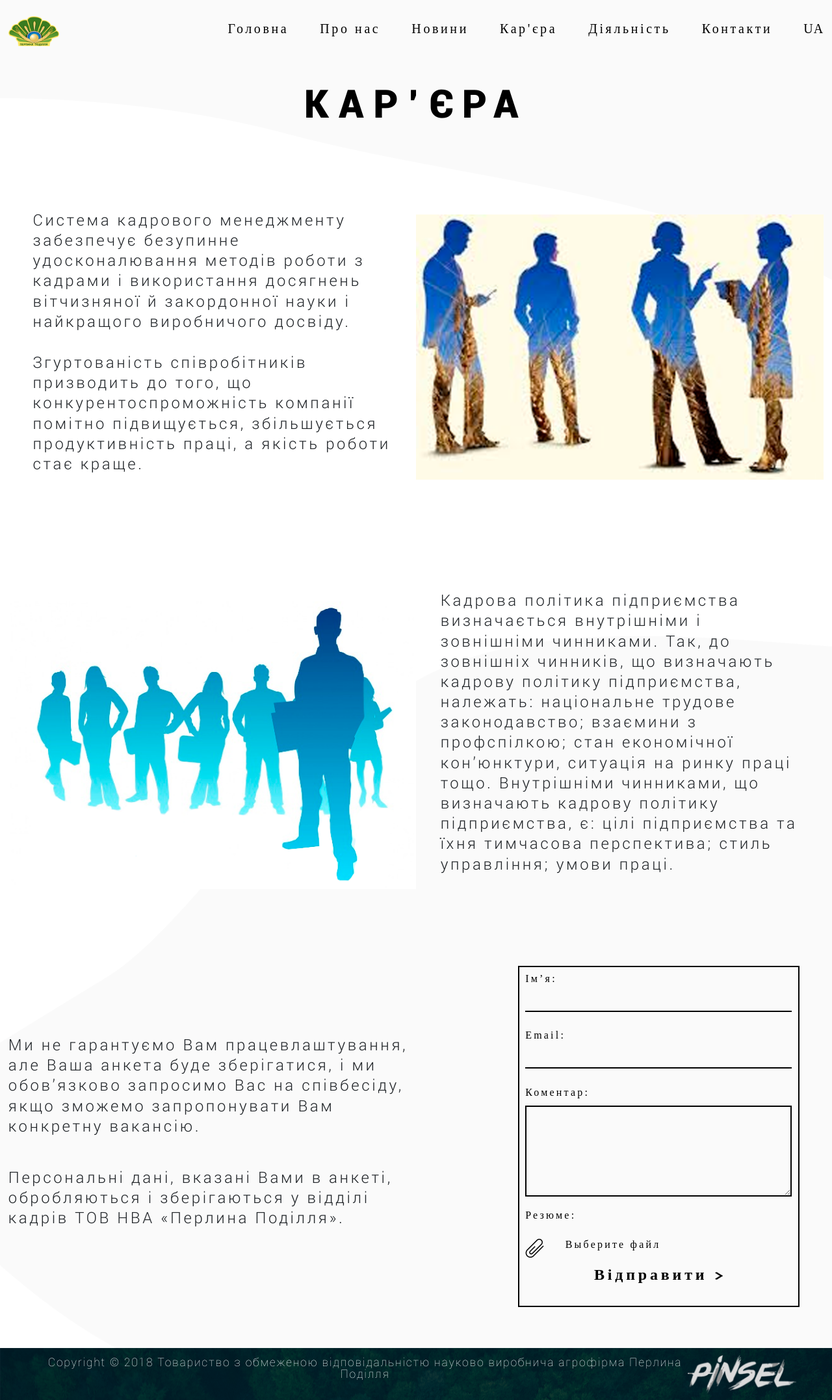
After one commit to ya5on/perpod, a PHP site: page /carrier.html in a window 1280 px wide. The commit adds this page. Shown: the whole page at 65% size. Run offline with PHP 8.4, Linux system fonts and the light colour scheme; some web fonts are replaced.

Commit message:
add carrier page

```diff
--- /dev/null
+++ b/carrier.html
@@ -0,0 +1,116 @@
+<!DOCTYPE html>
+<html lang="ru">
+
+<head>
+    <meta charset="utf-8">
+    <meta http-equiv="x-ua-compatible" content="ie=edge">
+    <title>КАР’ЄРА</title>
+    <meta name="description" content="">
+    <meta name="viewport" content="width=device-width, initial-scale=1">
+    <link rel="stylesheet" href="css/style.css">
+    <link rel="stylesheet" href="libs/bootstrap/css/bootstrap.min.css">
+</head>
+
+<body id="carrier-main">
+    <!-- Navigation -->
+    <nav>
+        <div class="container">
+            <div class="row">
+                <div class="nav-content d-flex align-items-center">
+                    <div class="col-md-1">
+                        <div class="logo">
+                            <img src="img/main-page/logo.png" alt="лого">
+                        </div>
+                    </div>
+                    <div class="col-md-11">
+                        <ul class="nav_list d-flex justify-content-end">
+                            <li class="nav_list_item"><a href="https://google.com">Головна</a></li>
+                            <li class="nav_list_item"><a href="#">Про нас</a></li>
+                            <li class="nav_list_item"><a href="#">Новини</a></li>
+                            <li class="nav_list_item"><a href="#">Кар'єра</a></li>
+                            <li class="nav_list_item"><a href="#">Діяльність</a></li>
+                            <li class="nav_list_item"><a href="#">Контакти</a></li>
+                            <li class="nav_list_item"><a href="#">UA</a></li>
+                        </ul>
+                    </div>
+                </div>
+            </div>
+        </div>
+    </nav>
+    <!-- //Navigation -->
+    <main class="carrier-main">
+        <div class="container">
+            <div class="row">
+                <div class="col-md-12">
+                    <h1>КАР’ЄРА</h1>
+                </div>
+                <div class="carrier-main-content d-flex align-items-center flex-wrap">
+                    <div class="col-md-6 text">
+                        <p>Система кадрового менеджменту забезпечує безупинне удосконалювання методів роботи з кадрами і використання досягнень вітчизняної й закордонної науки і найкращого виробничого досвіду.
+                        </p><br>
+                        <p>Згуртованість співробітників призводить до того, що конкурентоспроможність компанії помітно підвищується, збільшується продуктивність праці, а якість роботи стає краще.</p>
+                    </div>
+                    <div class="col-md-6">
+                        <img src="img/carrier-page/people.png" alt="">
+                    </div>
+                </div>
+                <div class="carrier-main-content d-flex flex-row-reverse align-items-center flex-wrap">
+                    <div class="col-md-6 text">
+                        <p>Кадрова політика підприємства визначається внутрішніми і зовнішніми чинниками. Так, до зовнішніх чинників, що визначають кадрову політику підприємства, належать: національне трудове законодавство; взаємини з профспілкою; стан економічної кон’юнктури, ситуація на ринку праці тощо. Внутрішніми чинниками, що визначають кадрову політику підприємства, є: цілі підприємства та їхня тимчасова перспектива; стиль управління; умови праці.</p>
+                    </div>
+                    <div class="col-md-6">
+                        <img src="img/carrier-page/people2.png" alt="">
+                    </div>
+                </div>
+                <div class="carrier-main-form d-flex align-items-center flex-wrap">
+                    <div class="col-md-6">
+                        <p>Ми не гарантуємо Вам працевлаштування, але Ваша анкета буде зберігатися, і ми обов’язково запросимо Вас на співбесіду, якщо зможемо запропонувати Вам конкретну вакансію.</p><br><br>
+                        <p>Персональні дані, вказані Вами в анкеті, обробляються і зберігаються у відділі кадрів ТОВ НВА «Перлина Поділля».</p>
+                    </div>
+                    <div class="col-md-6">
+                        <div class="carrier-content-form">
+                            <form id="feedback-form" class="carrier-form" enctype="multipart/form-data" method="POST">
+                                <label for="nameFF">Ім’я:</label>
+                                <input id="nameFF" name="nameFF" class="inputName" type="text" required />
+                                <label for="contactFF">Email:</label>
+                                <input id="contactFF" name="contactFF" type="email" class="inputEmail" maxlength="35" required />
+                                <label for="projectFF">Коментар:</label>
+                                <textarea id="projectFF" name="projectFF" class="inputText"></textarea>
+                                <label class="area-padding" for="fileFF">Резюме:</label>
+                                <input id="fileFF" name="fileFF" type="file" style="display: none;">
+                                <button id="putFile" onclick="document.getElementById('fileFF').click()">Выберите файл</button>
+                                <button id="submitFF" class="form-btn" type="submit">Відправити<img src="img/main-page/news-arrow.png" alt=""></button>
+                            </form>
+                        </div>
+                    </div>
+                </div>
+            </div>
+        </div>
+    </main>
+    <footer>
+        <div class="container">
+            <div class="row">
+                <div class="col-md-12">
+                    <div class="footer-content">
+                        <div class="col-md-10">
+                            <p>Copyright © 2018 Товариство з обмеженою відповідальністю науково виробнича агрофірма Перлина Поділля </p>
+                        </div>
+                        <div class="col-md-2">
+                            <img src="img/main-page/pinsel-logo.png" alt="">
+                        </div>
+                    </div>
+                </div>
+            </div>
+        </div>
+    </footer>
+    <script>
+    document.write('<script src="http://' + (location.host || 'localhost').split(':')[0] + ':35729/livereload.js?snipver=1"></' + 'script>')
+    </script>
+    <!-------- JS----------->
+    <script src="libs/jquery-3.1.1.min.js"></script>
+    <script src="libs/bootstrap/js/bootstrap.min.js"></script>
+    <script src="js/mail.js"></script>
+    <script src="js/main.js"></script>
+</body>
+
+</html>
--- a/css/style.css
+++ b/css/style.css
@@ -236,7 +236,7 @@ nav {
   margin-top: 0.5em;
 }
 .nav_list li:hover:after {
-  color: white;
+  color: #fff;
   text-decoration: none;
   transform: scale(1);
 }
@@ -309,19 +309,19 @@ header h4 {
   color: #000;
   text-align: center;
   letter-spacing: .25em;
-  padding-top: 5%;
-  padding-bottom: 5%;
+  padding-top: 4%;
+  padding-bottom: 2%;
 }
 .about-content {
   width: 100%;
   display: flex;
   flex-wrap: wrap;
-  margin-bottom: 1%;
+  margin-bottom: 4%;
 }
 .about-text {
   display: flex;
   justify-content: center;
-  padding: 3%;
+  padding: 2%;
 }
 .about-text p {
   font-family: "RobotoRegular";
@@ -331,7 +331,7 @@ header h4 {
   margin-top: 20%;
 }
 .about .main-btn {
-  margin-top: 17%;
+  margin-top: 15%;
   margin-left: auto;
 }
 .main-slider {
@@ -427,8 +427,7 @@ header h4 {
   font-weight: 400;
 }
 .carrier-content-form {
-  width: 100%;
-  margin-left: 8%;
+  margin-left: 10%;
 }
 .carrier-form {
   display: flex;
@@ -436,7 +435,8 @@ header h4 {
   font-family: "Robotoregular";
   border: 2px solid #fff;
   max-width: 590px;
-  padding: 5%;
+  padding: 2%;
+  margin-right: 8%;
 }
 .carrier-form input,
 .carrier-form label,
@@ -445,8 +445,8 @@ header h4 {
   letter-spacing: .2em;
 }
 .carrier-form label {
-  padding-bottom: 10px;
   font-size: 1em;
+  padding-bottom: 1%;
 }
 .carrier-form input {
   background: none;
@@ -454,18 +454,18 @@ header h4 {
   border-bottom: 2px solid #fff;
   outline: none;
   font-size: 1.5em;
-  margin-bottom: 50px;
+  margin-bottom: 7%;
 }
 .carrier-form textarea {
   font-size: 1.5em;
   background: none;
   border: 2px solid #fff;
-  height: 145px;
+  height: 140px;
   outline: none;
-  margin-bottom: 20px;
+  margin-bottom: 5%;
 }
 .carrier-form .area-padding {
-  margin-bottom: 35px;
+  margin-bottom: 6%;
 }
 .carrier-form #fileFF {
   border: none;
@@ -501,11 +501,11 @@ header h4 {
 }
 #putFile {
   background: url(../img/main-page/attach-icon.png) no-repeat;
-  margin-bottom: 15%;
-  padding-bottom: 0.625em;
+  margin-bottom: 2%;
+  padding-bottom: 4%;
   font-weight: normal;
   border: none;
-  font-size: 1.5em;
+  font-size: 1em;
   letter-spacing: .2em;
   text-decoration: none;
   color: #fff;
@@ -657,3 +657,69 @@ footer {
     padding-bottom: 0em;
   }
 }
+#carrier-main nav .nav_list_item a {
+  color: #000;
+}
+#carrier-main nav .nav_list_item::after {
+  content: '';
+  background-color: #000;
+}
+#carrier-main nav .nav_list_item:hover:after {
+  color: #000;
+}
+.carrier-main {
+  background-image: url(../img/carrier-page/carrier-bg.png);
+}
+.carrier-main h1 {
+  font-size: 3.75em;
+  font-family: "Robotobk";
+  color: #000;
+  text-transform: uppercase;
+  text-align: center;
+  letter-spacing: .25em;
+  margin-top: 10%;
+  margin-bottom: 7%;
+}
+.carrier-main p {
+  font-size: 1.5em;
+  font-family: "RobotoLight";
+  line-height: 1.3;
+  letter-spacing: .15em;
+}
+.carrier-main-content {
+  margin-bottom: 7%;
+}
+.carrier-main-content .text {
+  padding: 3%;
+}
+.carrier-main-form {
+  margin-bottom: 5%;
+}
+.carrier-content-form {
+  padding-left: 15%;
+}
+.carrier-main-form .carrier-content-form .carrier-form {
+  border: 2px solid #000;
+}
+.carrier-main-form .carrier-content-form .carrier-form input,
+.carrier-main-form .carrier-content-form .carrier-form label,
+.carrier-main-form .carrier-content-form .carrier-form textarea {
+  color: #000;
+}
+.carrier-main-form .carrier-content-form .carrier-form label {
+  font-size: 1em;
+  padding-bottom: 1%;
+}
+.carrier-main-form .carrier-content-form .carrier-form input {
+  border-bottom: 2px solid #000;
+}
+.carrier-main-form .carrier-content-form .carrier-form textarea {
+  border: 2px solid #000;
+}
+.carrier-main-form .carrier-content-form .carrier-form #submitFF {
+  color: #000;
+}
+.carrier-main-form .carrier-content-form .carrier-form #putFile {
+  background: url(../img/carrier-page/carrier-attach-icon.png) no-repeat;
+  color: #000;
+}
--- /dev/null
+++ b/less/carrier-page/_carrier_main.less
@@ -0,0 +1,77 @@
+#carrier-main {
+    nav {
+        .nav_list_item {
+            a {
+                color: #000;
+            }
+            &::after {
+                content: '';
+                background-color: #000;
+            }
+
+            &:hover:after {
+                color: #000;
+            }
+        }
+    }
+}
+
+.carrier-main {
+    background-image: url(../img/carrier-page/carrier-bg.png);
+
+    h1 {
+        font-size: 3.75em;
+        font-family: "Robotobk";
+        color: #000;
+        text-transform: uppercase;
+        text-align: center;
+        letter-spacing: .25em;
+        margin-top: 10%;
+        margin-bottom: 7%;
+    }
+    p {
+    	font-size: 1.5em;
+    	font-family: "RobotoLight";
+    	line-height: 1.3;
+    	letter-spacing: .15em;
+    }
+}
+.carrier-main-content {
+	margin-bottom: 7%;
+}
+
+.carrier-main-content .text {
+	padding: 3%;
+}
+.carrier-main-form {
+	margin-bottom: 5%;
+}
+.carrier-content-form {
+	padding-left: 15%;
+}
+
+.carrier-main-form .carrier-content-form .carrier-form {
+    border: 2px solid #000;
+    input,
+    label,
+    textarea {
+        color: #000;
+    }
+    label {
+        font-size: 1em;
+        padding-bottom: 1%;
+    }
+    input {
+        border-bottom: 2px solid #000;
+    }
+    textarea {
+        border: 2px solid #000;
+    }
+    #submitFF {
+        color: #000;
+    }
+    #putFile {
+        background: url(../img/carrier-page/carrier-attach-icon.png) no-repeat;
+        color: #000;
+    }
+}
--- a/less/main_page/_about.less
+++ b/less/main_page/_about.less
@@ -7,8 +7,8 @@
 		color: #000;
 		text-align: center;
 		letter-spacing: .25em;
-		padding-top: 5%;
-		padding-bottom: 5%;
+		padding-top: 4%;
+		padding-bottom: 2%;
 	}
 }
 
@@ -16,12 +16,12 @@
 	width: 100%;
 	display: flex;
 	flex-wrap: wrap;
-	margin-bottom: 1%;
+	margin-bottom: 4%;
 }
 .about-text {
 	display: flex;
 	justify-content: center;
-	padding: 3%;
+	padding: 2%;
 	p {
 		font-family: "RobotoRegular";
 		font-size: 1.5em;
@@ -32,7 +32,7 @@
 }
 
 .about .main-btn {
-	margin-top: 17%;
+	margin-top: 15%;
     margin-left: auto;
 }
 
--- a/less/main_page/_carrier.less
+++ b/less/main_page/_carrier.less
@@ -55,8 +55,7 @@
 }
 
 .carrier-content-form {
-	width: 100%;
-	margin-left: 8%;
+	margin-left: 10%;
 }
 
 .carrier-form {
@@ -65,15 +64,16 @@
 	font-family: "Robotoregular";
 	border: 2px solid #fff;
 	max-width: 590px;
-	padding: 5%;
+	padding: 2%;
+	margin-right: 8%;
 
 	input,label,textarea {
 		color: #fff;
 		letter-spacing: .2em;
 	}
 	label {
-		padding-bottom: 10px;
 		font-size: 1em;
+		padding-bottom: 1%;
 	}
 	input {
 		background: none;
@@ -81,20 +81,20 @@
 		border-bottom: 2px solid #fff;
 		outline: none;
 		font-size: 1.5em;
-		margin-bottom: 50px;
+		margin-bottom: 7%;
 
 	}
 	textarea {
 		font-size: 1.5em;
 		background: none;
 		border: 2px solid #fff;
-		height: 145px;
+		height: 140px;
 		outline: none;
-		margin-bottom: 20px;
+		margin-bottom: 5%;
 
 	}
 	.area-padding {
-		margin-bottom: 35px;
+		margin-bottom: 6%;
 	}
 	#fileFF {
 		border: none;
@@ -135,11 +135,11 @@
 
 #putFile {
 	background: url(../img/main-page/attach-icon.png) no-repeat;
-	margin-bottom: 15%;
-	padding-bottom: 0.625em;
+	margin-bottom: 2%;
+	padding-bottom: 4%;
 	font-weight: normal;
 	border: none;
-	font-size: 1.5em;
+	font-size: 1em;
 	letter-spacing: .2em;
 	text-decoration: none;
 	color: #fff;
--- a/less/main_page/_nav.less
+++ b/less/main_page/_nav.less
@@ -55,7 +55,7 @@
             }
 
             &:hover:after {
-                color: white;
+                color: #fff;
                 text-decoration: none;
                 transform: scale(1);
             }
--- a/less/style.less
+++ b/less/style.less
@@ -10,4 +10,6 @@
 @import "main_page/_help.less";
 @import "main_page/_contacts.less";
 @import "main_page/_footer.less";
-@import "main_page/_main-media.less";
+@import "main_page/_main_media.less";
+
+@import "carrier-page/_carrier_main.less";
```
Also changed, not shown: index.html (+9 -8 lines), img/carrier-page/carrier-attach-icon.png (added), img/carrier-page/carrier-bg.png (added), img/carrier-page/people.png (added), img/carrier-page/people2.png (added), less/main_page/_main_media.less (renamed from less/main_page/_main-media.less).
